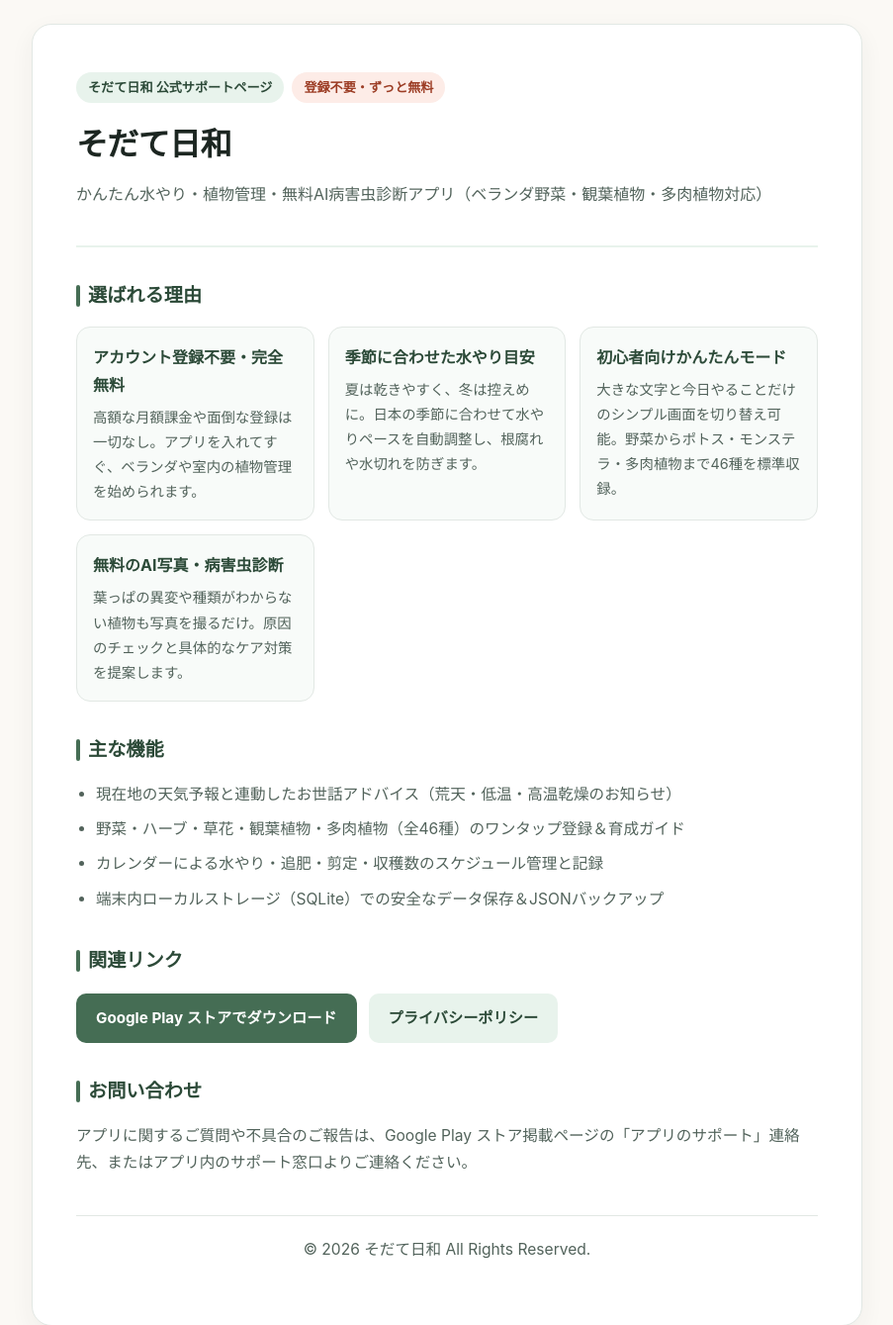
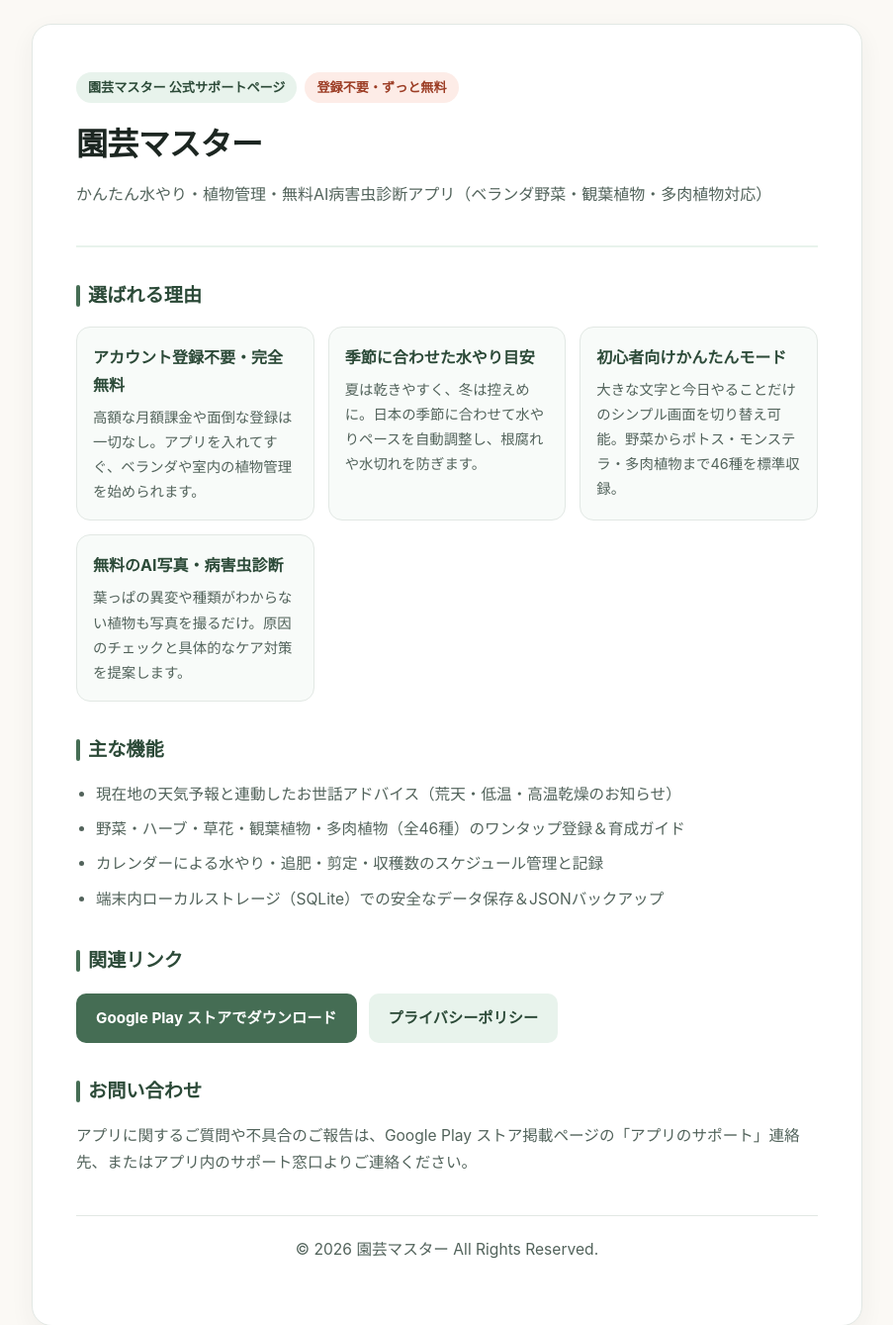
Before and after one commit to yu-os/yu-os.github.io, a plain HTML site: page index.html in a window 1280 px wide. Shown: the top 1339 px of the page at 99% size, without its empty margins (188-1091 px from the left). Drawn offline with Linux system fonts and the light colour scheme.

Commit message:
feat: rebrand landing page to Garden Master
- Update title, meta keywords, header badge, h1, and footer to 園芸マスター

```diff
--- a/index.html
+++ b/index.html
@@ -3,9 +3,9 @@
 <head>
   <meta charset="UTF-8">
   <meta name="viewport" content="width=device-width, initial-scale=1.0">
-  <title>そだて日和 | かんたん水やり・植物管理・無料AI診断アプリ</title>
+  <title>園芸マスター | 水やり管理・天気アドバイス・無料AI診断アプリ</title>
   <meta name="description" content="登録不要・完全無料！ベランダのプランター野菜も室内の観葉植物・多肉植物も、季節に合わせた水やり目安と天気アドバイスで枯らさず管理。初心者向けかんたんモードと無料AI病害虫診断付き。">
-  <meta name="keywords" content="そだて日和,植物管理,水やり,観葉植物,ベランダ菜園,プランター,家庭菜園,AI診断,育て方">
+  <meta name="keywords" content="園芸マスター,園芸,植物管理,水やり,観葉植物,ベランダ菜園,プランター,家庭菜園,AI診断,育て方">
   <style>
     :root {
       --primary: #456d54;
@@ -173,10 +173,10 @@
   <div class="container">
     <header>
       <div class="badge-row">
-        <span class="badge">そだて日和 公式サポートページ</span>
+        <span class="badge">園芸マスター 公式サポートページ</span>
         <span class="badge badge-accent">登録不要・ずっと無料</span>
       </div>
-      <h1>そだて日和</h1>
+      <h1>園芸マスター</h1>
       <p class="subtitle">かんたん水やり・植物管理・無料AI病害虫診断アプリ（ベランダ野菜・観葉植物・多肉植物対応）</p>
     </header>
 
@@ -228,7 +228,7 @@
     </main>
 
     <footer>
-      <p>&copy; 2026 そだて日和 All Rights Reserved.</p>
+      <p>&copy; 2026 園芸マスター All Rights Reserved.</p>
     </footer>
   </div>
 </body>
```
